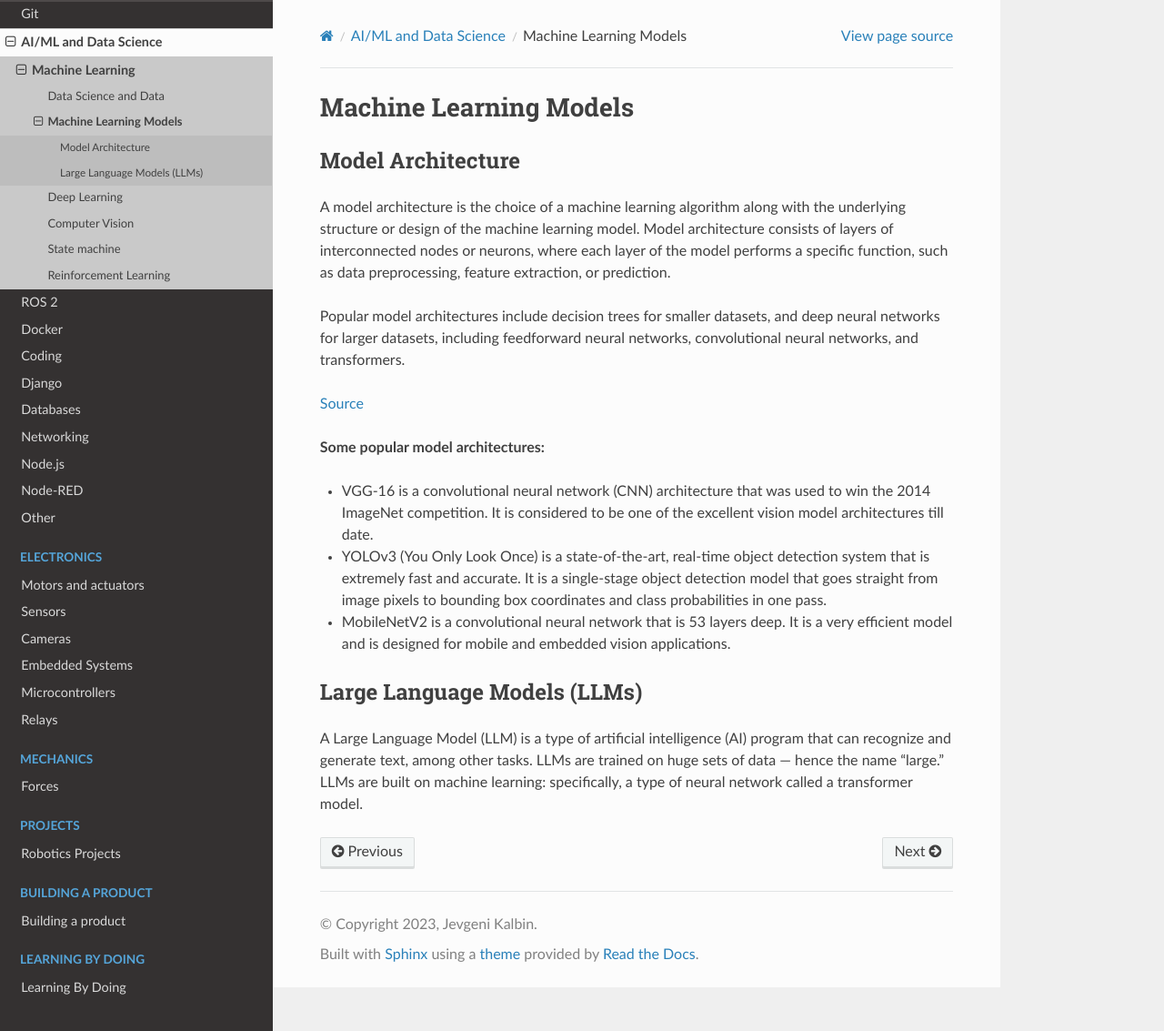
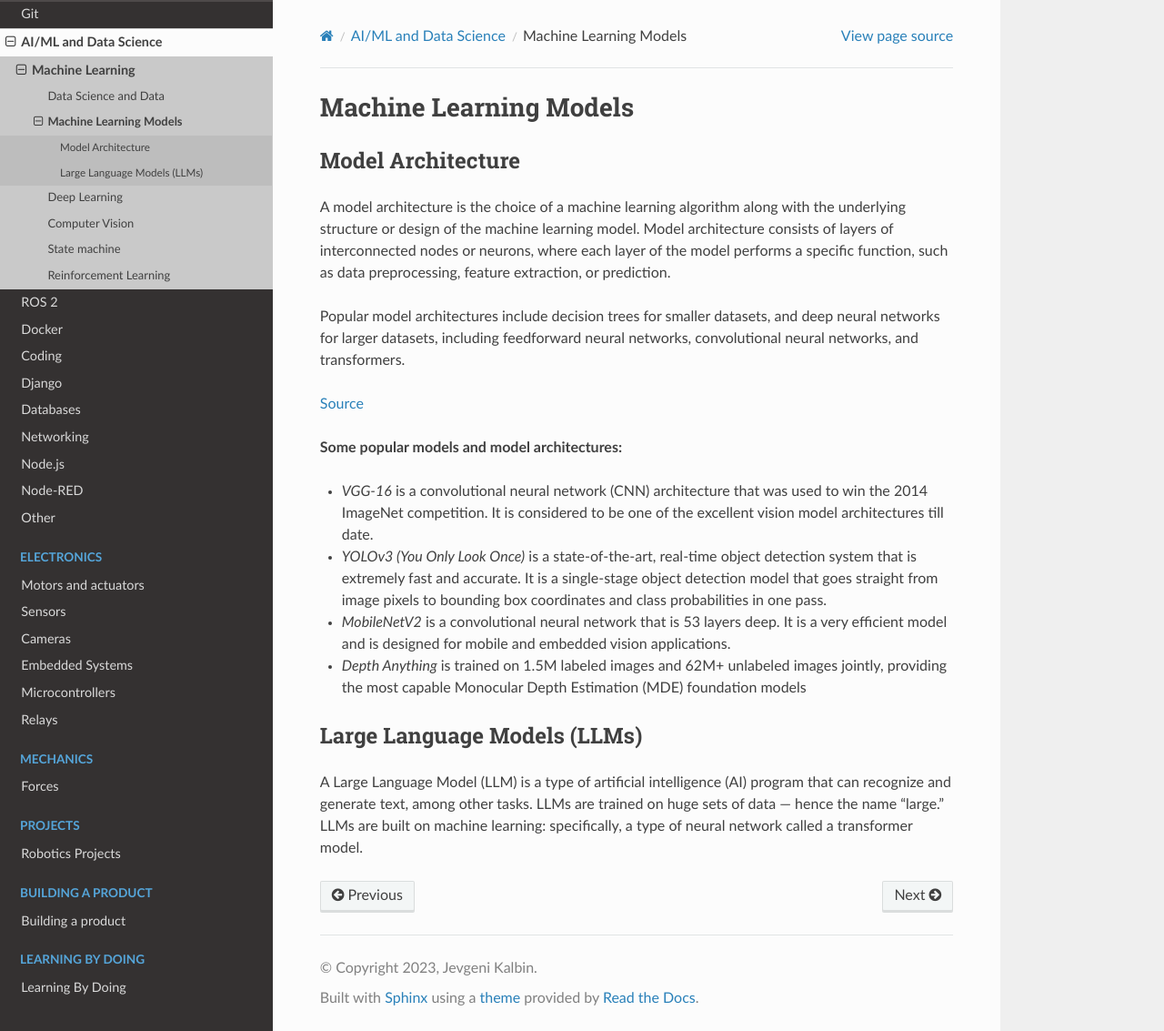
Before and after one commit to jevgenik/manuals, a Sphinx documentation site: the page built from source/files/software/ai/model.rst, in a window 1280 px wide and 1133 px high. Shown: the whole window at 91% size. Built offline with Sphinx 7.4.7 and the Read the Docs theme 2.0.0, drawn with Linux system fonts in a browser that asks for light colours.

Commit message:
depth anything

```diff
--- a/source/files/software/ai/model.rst
+++ b/source/files/software/ai/model.rst
@@ -14,17 +14,20 @@ including feedforward neural networks, convolutional neural networks, and transf
 
 `Source <https://www.hopsworks.ai/dictionary/model-architecture>`_
 
-**Some popular model architectures:**
+**Some popular models and model architectures:**
 
-* VGG-16 is a convolutional neural network (CNN) architecture that was used to win the 2014 ImageNet competition.
+* *VGG-16* is a convolutional neural network (CNN) architecture that was used to win the 2014 ImageNet competition.
   It is considered to be one of the excellent vision model architectures till date.
 
-* YOLOv3 (You Only Look Once) is a state-of-the-art, real-time object detection system that is extremely fast and
+* *YOLOv3 (You Only Look Once)* is a state-of-the-art, real-time object detection system that is extremely fast and
   accurate. It is a single-stage object detection model that goes straight from image pixels to bounding box coordinates
   and class probabilities in one pass.
 
-* MobileNetV2 is a convolutional neural network that is 53 layers deep. It is a very efficient model and is designed
+* *MobileNetV2* is a convolutional neural network that is 53 layers deep. It is a very efficient model and is designed
   for mobile and embedded vision applications.
+
+* *Depth Anything* is trained on 1.5M labeled images and 62M+ unlabeled images jointly, providing the most capable
+  Monocular Depth Estimation (MDE) foundation models
 
 
 Large Language Models (LLMs)
```
